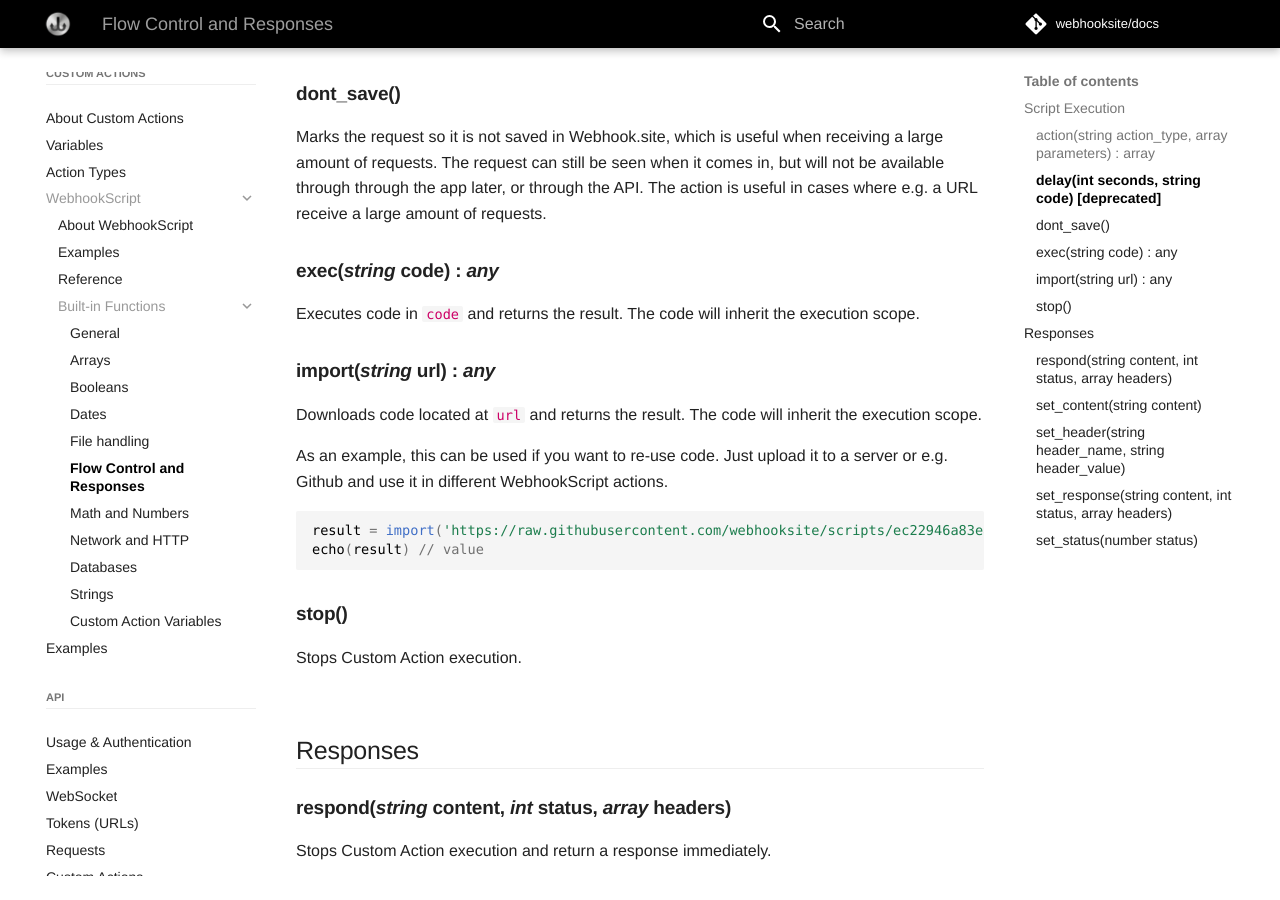
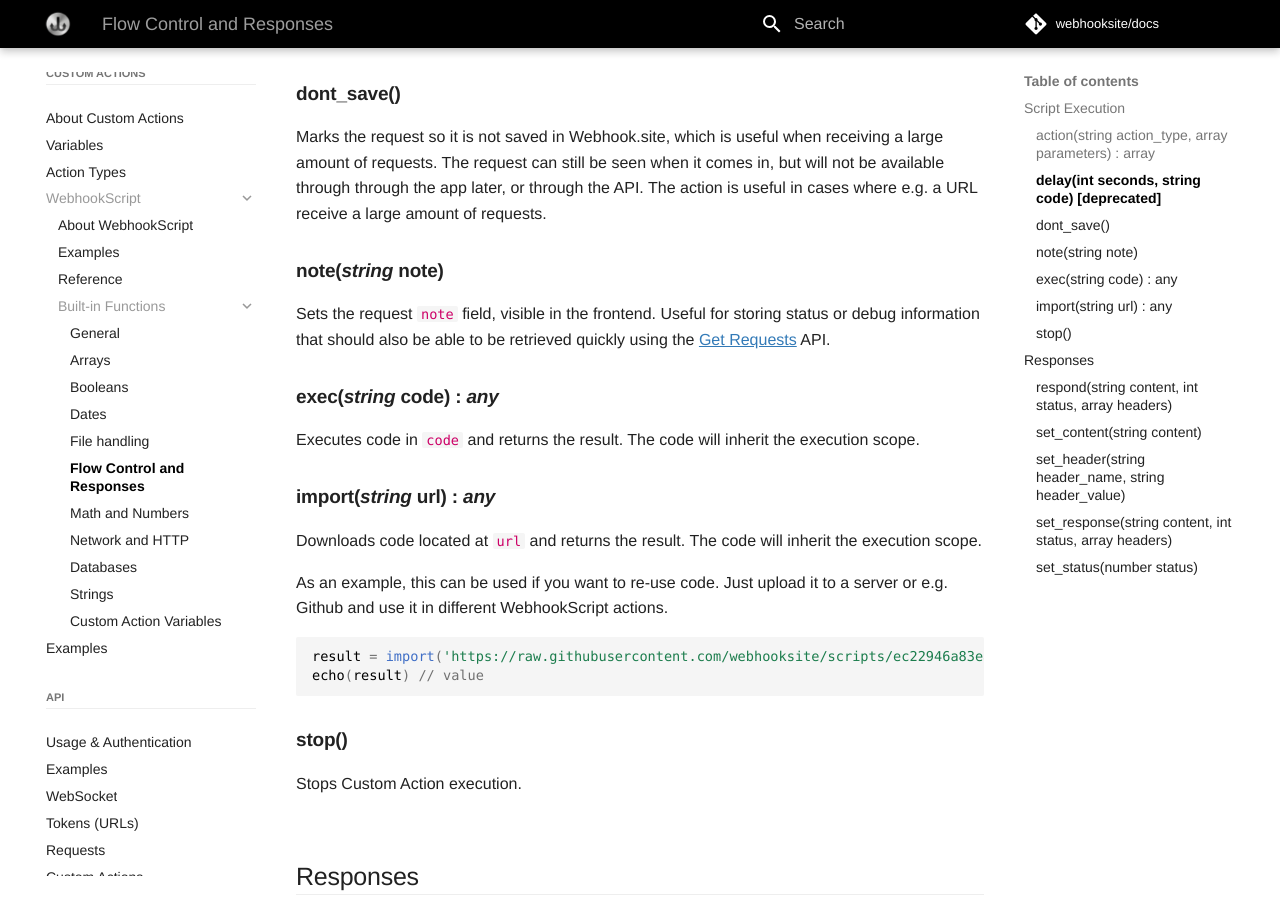
Before and after one commit to webhooksite/docs, an MkDocs documentation site: the page built from docs/webhookscript/functions/flow.md, in a window 1280 px wide and 900 px high, scrolled down 2036 px. Built offline with MkDocs 1.6.1 and Material for MkDocs 9.7.7, drawn with Linux system fonts in a browser that asks for light colours; comment, search, counter and statistics services are not loaded.

Commit message:
Update docs

```diff
--- a/docs/webhookscript/functions/flow.md
+++ b/docs/webhookscript/functions/flow.md
@@ -89,6 +89,10 @@ The maximum amount of seconds allowed is 604800 (7 days).
 
 Marks the request so it is not saved in Webhook.site, which is useful when receiving a large amount of requests. The request can still be seen when it comes in, but will not be available through through the app later, or through the API. The action is useful in cases where e.g. a URL receive a large amount of requests.
 
+### note(***string*** note)
+
+Sets the request `note` field, visible in the frontend. Useful for storing status or debug information that should also be able to be retrieved quickly using the [Get Requests](/api/requests.html) API.
+
 ### exec(***string*** code) : ***any***
 
 Executes code in `code` and returns the result. The code will inherit the execution scope.
```
Also changed, not shown: docs/index.md (+1 -1 lines), docs/news.markdown (+8 -0 lines).
